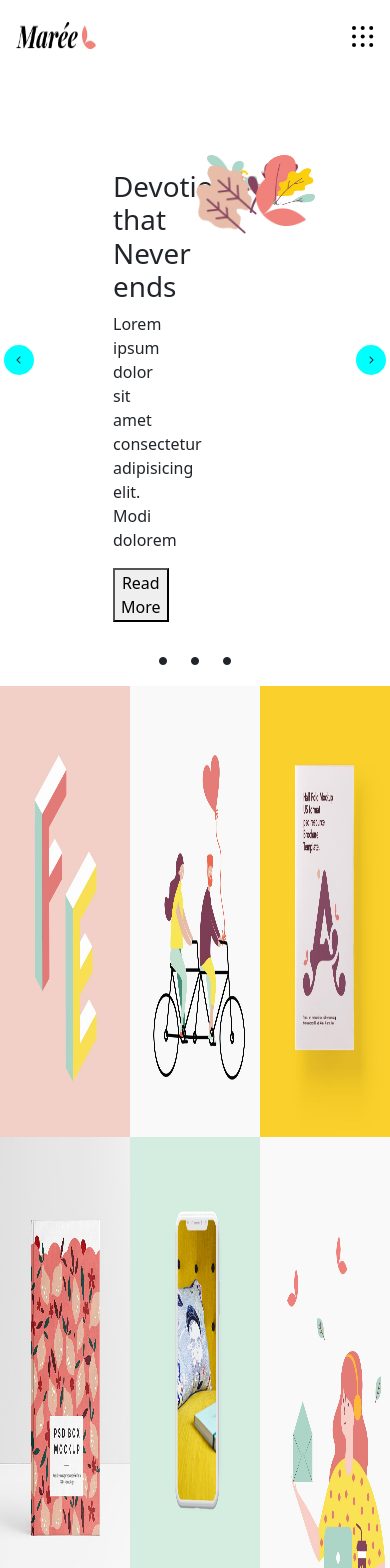
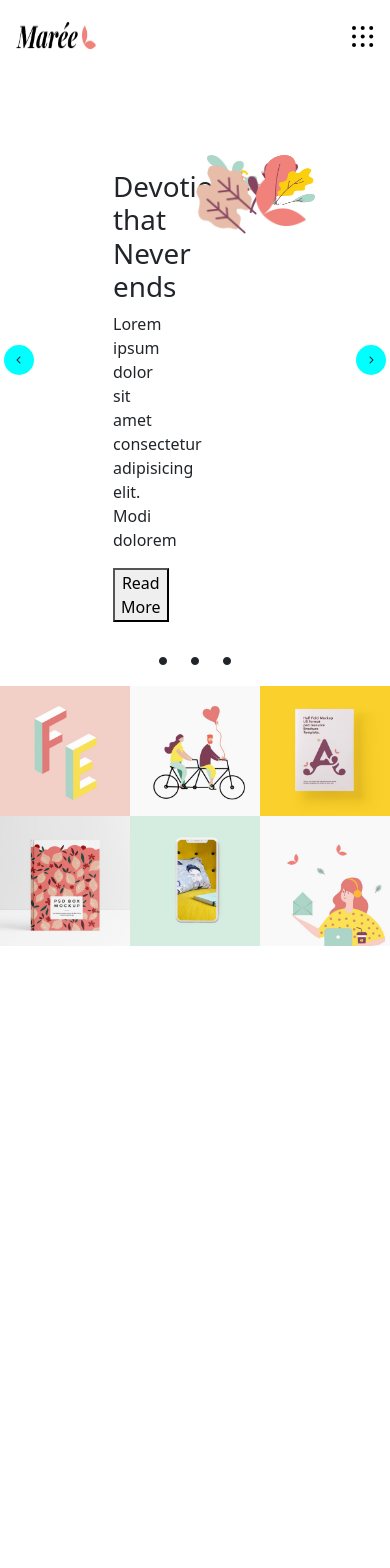
Before and after one commit to Alfredodaniello/proj-html-vuejs, a Vue app: page / in a window 390 px wide. Shown: the top 1568 px of the page. After the commit the page ends 946 px from the top, so only its background shows below. Built offline with nearby package versions, Linux system fonts and the light colour scheme.

Commit message:
feat: add responsive to Banner.vue

```diff
--- a/src/components/Banner.vue
+++ b/src/components/Banner.vue
@@ -34,15 +34,16 @@ export default {
 <style scoped lang="scss">
 .square {
     width: calc(100% / 3);
-    height: 451.73px;
+    height: calc(100vw / 3);
     img {
         width: 100%;
         height: 100%;
     }
 }
 
-.container-fluid {
-    padding-left: 0px !important;
-    padding-right: 0px !important;
-}
+.container-fluid{
+    padding: 0; }
+    .row {
+        --bs-gutter-x: 0rem;
+    }
 </style>
```
